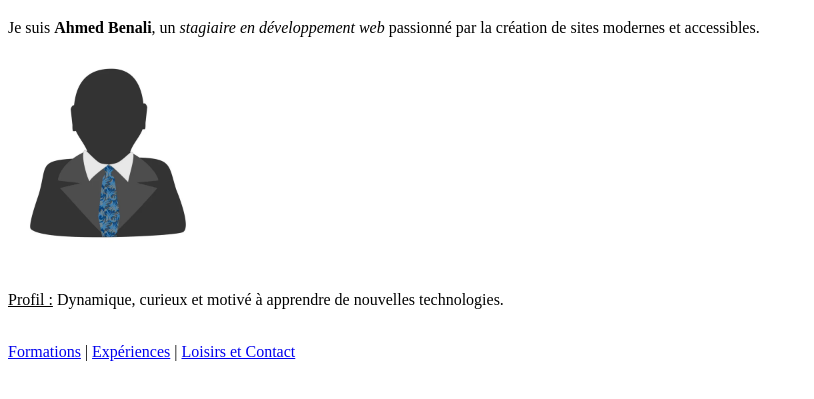
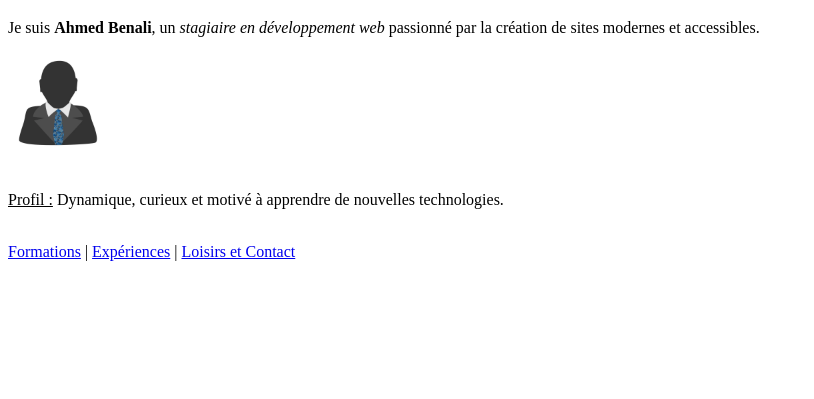
Before and after one commit to newitskills/TDI1-HTML-TP1, a plain HTML site: page index.html in a window 1280 px wide. Shown: the part 61-460 px from the top of the page, without its empty margins (0-814 px from the left). Drawn offline with Linux system fonts and the light colour scheme.

Commit message:
Update index.html

```diff
--- a/index.html
+++ b/index.html
@@ -8,7 +8,7 @@
 
   <p>Je suis <strong>Ahmed Benali</strong>, un <i>stagiaire en développement web</i> passionné par la création de sites modernes et accessibles.</p>
 
-  <img src="photo.jpg" alt="Photo du stagiaire" width="200"><br><br>
+  <img src="photo.jpg" alt="Photo du stagiaire" width="100px" height="100px"><br><br>
 
   <p><u>Profil :</u> Dynamique, curieux et motivé à apprendre de nouvelles technologies.</p>
 
```
